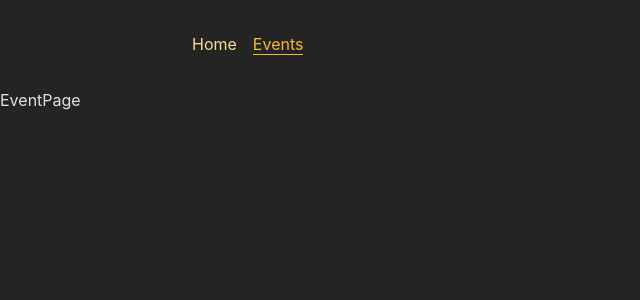
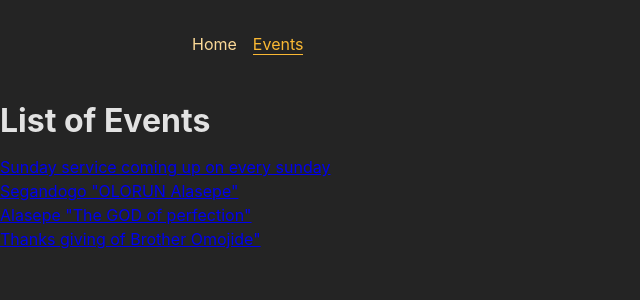
Before and after one commit to Ojfirst/events.app, a React (Vite) app in the folder FRONTEND/: page /events in a window 1280 px wide. Shown: the top 300 px of the page, without its empty margins (0-640 px from the left). Built offline with nearby package versions, Linux system fonts and the light colour scheme.

Commit message:
Add list of events + relative path links

```diff
--- a/FRONTEND/src/App.jsx
+++ b/FRONTEND/src/App.jsx
@@ -33,8 +33,8 @@ const App = () => {
 export default App;
 
 
-// 3. Add a root layout that adds the <MainNavigation> component above all page components
-// 4. Add properly working links to the MainNavigation
+
+
 // 5. Ensure that the links in MainNavigation receive an "active" class when active
 // 6. Output a list of dummy events to the EventsPage
 //    Every list item should include a link to the respective EventDetailPage
--- a/FRONTEND/src/routes/event/EventDetailPage.jsx
+++ b/FRONTEND/src/routes/event/EventDetailPage.jsx
@@ -1,10 +1,15 @@
 import React from 'react';
-import { useParams } from 'react-router';
+import { useParams, Link } from 'react-router';
 
 const EventDetailPage = () => {
 	const params = useParams();
 
-	return <div>{params.eventId}</div>;
+	return (
+		<>
+			<div>{params.eventId}</div>
+			<Link to={'..'} relative='path'>Back</Link>
+		</>
+	);
 };
 
 export default EventDetailPage;
--- a/FRONTEND/src/routes/event/EventPage.jsx
+++ b/FRONTEND/src/routes/event/EventPage.jsx
@@ -1,8 +1,24 @@
-import React from 'react'
+import React from 'react';
+import { Link } from 'react-router';
+
+const Dummy_Events = [
+  {id: 'e1', event: 'Sunday service coming up on every sunday'},
+  {id: 'e2', event: 'Segandogo "OLORUN Alasepe"'},
+  {id: 'e3', event: 'Alasepe "The GOD of perfection"'},
+  {id: 'e4', event: 'Thanks giving of Brother Omojide"'},
+]
+
 
 const EventPage = () => {
   return (
-    <div>EventPage</div>
+    <>
+    <h1>List of Events</h1>
+    <ul>{
+      Dummy_Events.map((e) =>
+        <li key={e.id}><Link to={e.id}>{e.event}</Link></li>
+      )
+      }</ul>
+    </>
   )
 }
 
```
